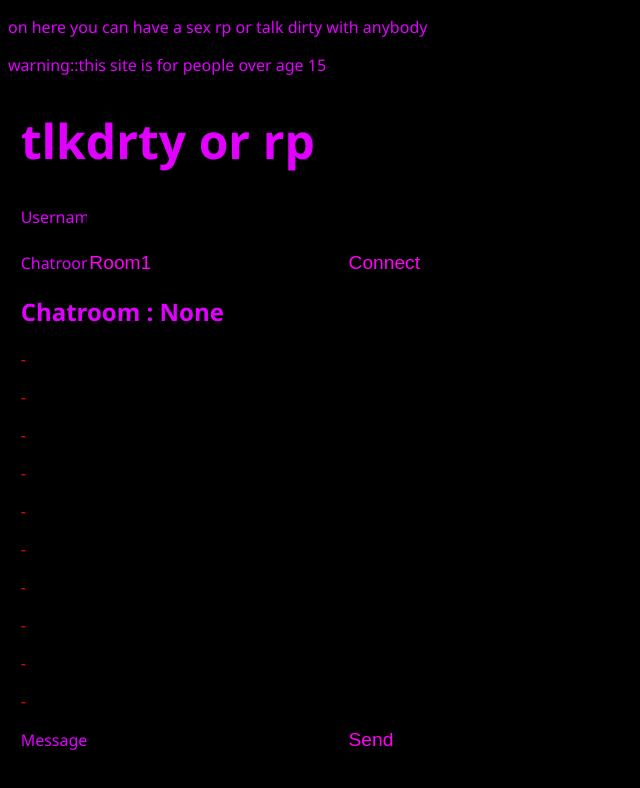
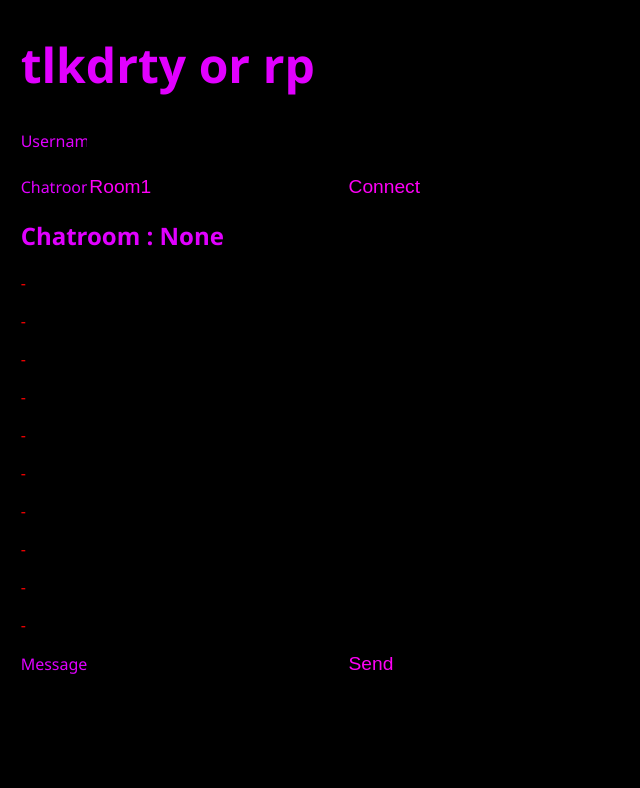
Before and after one commit to dhkiller350/Chat-online, a website: page html/index.html in a window 1280 px wide. Shown: the whole page, without its empty margins (0-640 px from the left). Drawn offline with nearby package versions, Linux system fonts and the light colour scheme; no server answers.

Commit message:
Update index.html

```diff
--- a/html/index.html
+++ b/html/index.html
@@ -1,9 +1,7 @@
  <!DOCTYPE HTML>
 <html>
   <head>
-    <title> talkdirty or roleplay </title>
-    <p>on here you can have a sex rp or talk dirty with anybody</p>
-    <h>warning::this site is for people over age 15</h>
+    <title> Chat-room </title>
     <meta name = "charset" charset = "utf-8">
     <meta name = "viewport" content = "width=device-width">
     <link rel = "stylesheet" type = "text/css" href = "style.css">
```
